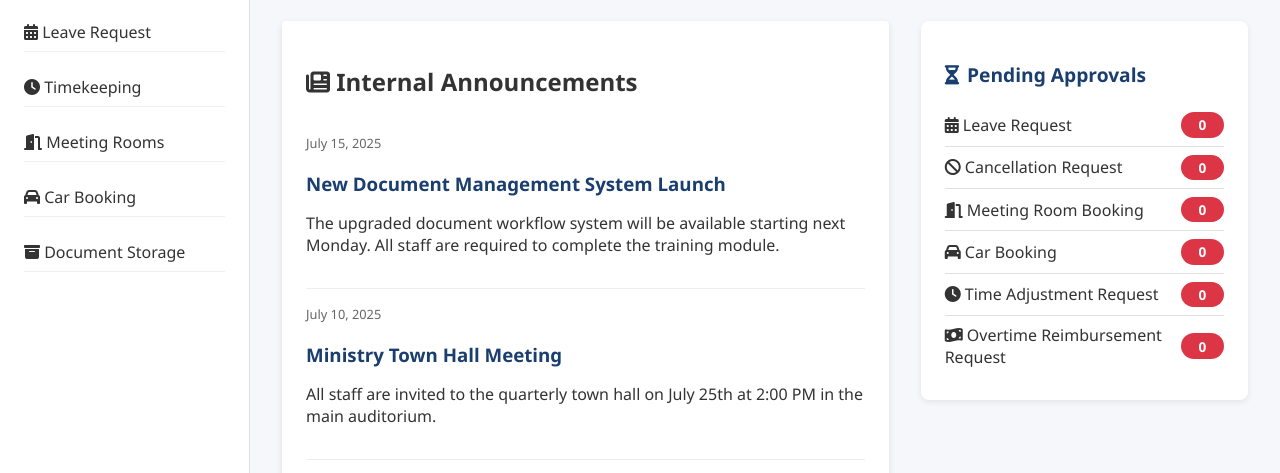
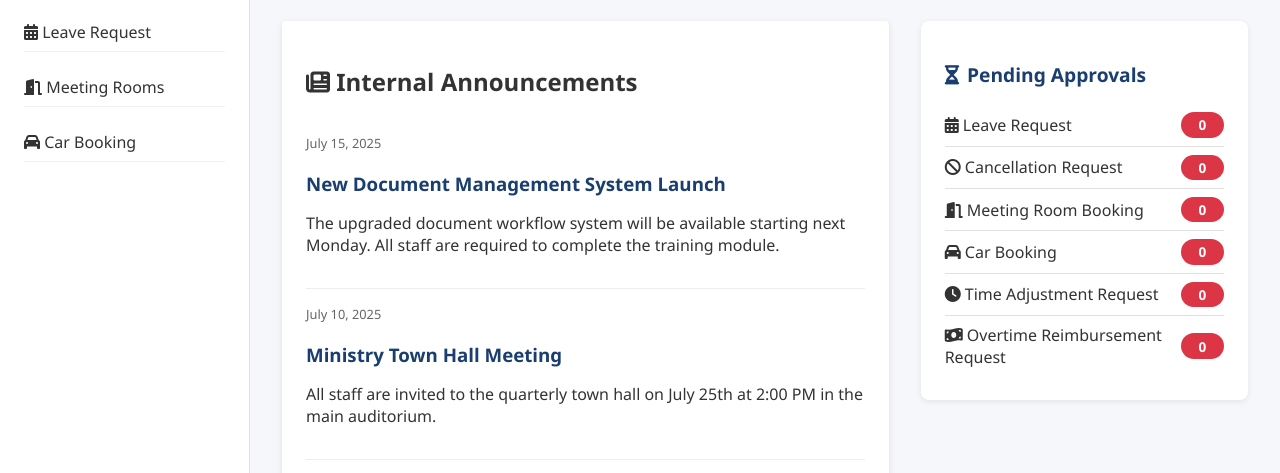
Before and after one commit to amsaibah/mof-sso-login, a website: page public/portal.html in a window 1280 px wide. Shown: the part 309-782 px from the top of the page. Drawn offline with Linux system fonts and the light colour scheme.

Commit message:
Update portal.html

```diff
--- a/public/portal.html
+++ b/public/portal.html
@@ -211,10 +211,10 @@
             <h3>SSO Systems</h3>
             <div class="nav-item" id="doc-management-link"><i class="fas fa-folder"></i> Document Management</div>
             <div class="nav-item" onclick="window.location.href='leave_request.html'"><i class="fas fa-calendar-alt"></i> Leave Request</div>
-            <div class="nav-item"><i class="fas fa-clock"></i> Timekeeping</div>
+            <!--<div class="nav-item"><i class="fas fa-clock"></i> Timekeeping</div>-->
             <div class="nav-item" onclick="window.location.href='meeting_rooms.html'"><i class="fas fa-door-open"></i> Meeting Rooms</div>
             <div class="nav-item"><i class="fas fa-car"></i> Car Booking</div>
-            <div class="nav-item"><i class="fas fa-archive"></i> Document Storage</div>
+            <!--<div class="nav-item"><i class="fas fa-archive"></i> Document Storage</div>-->
         </aside>
 
         <!-- Main Content -->
```
